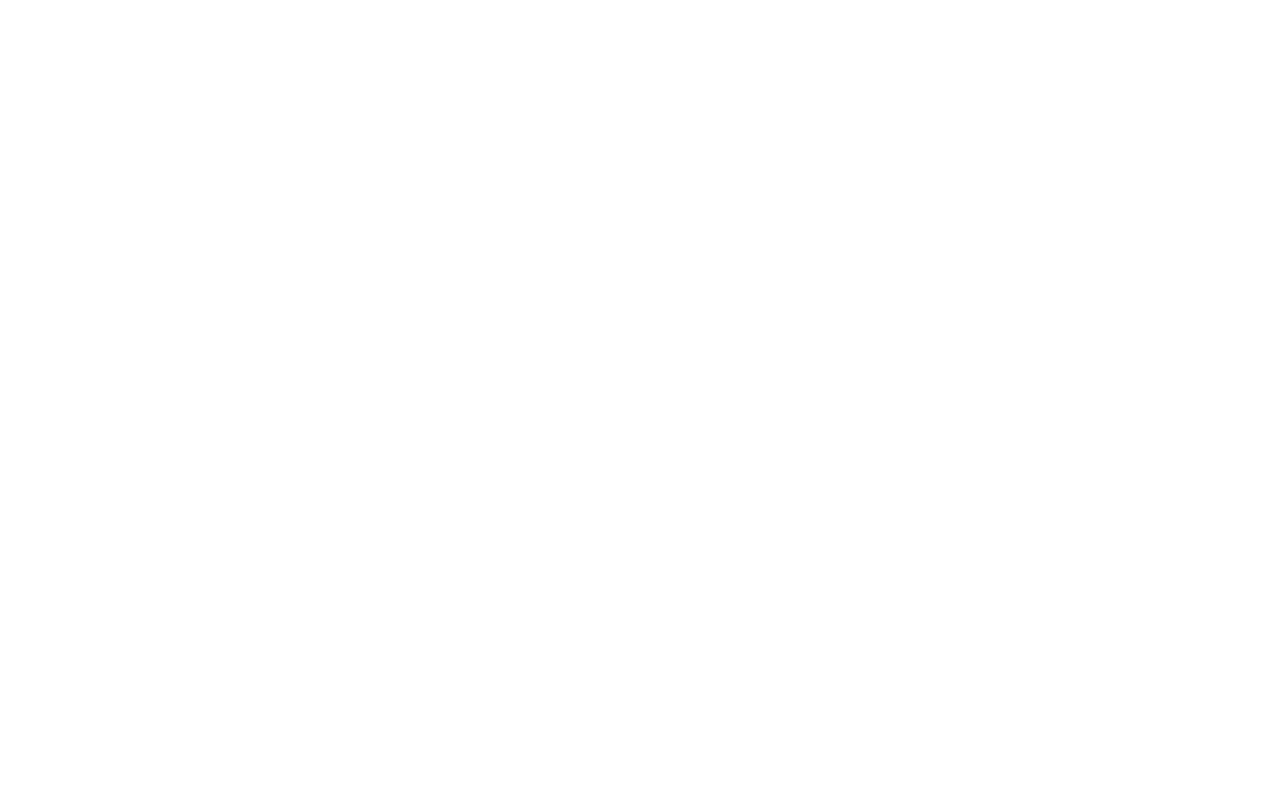
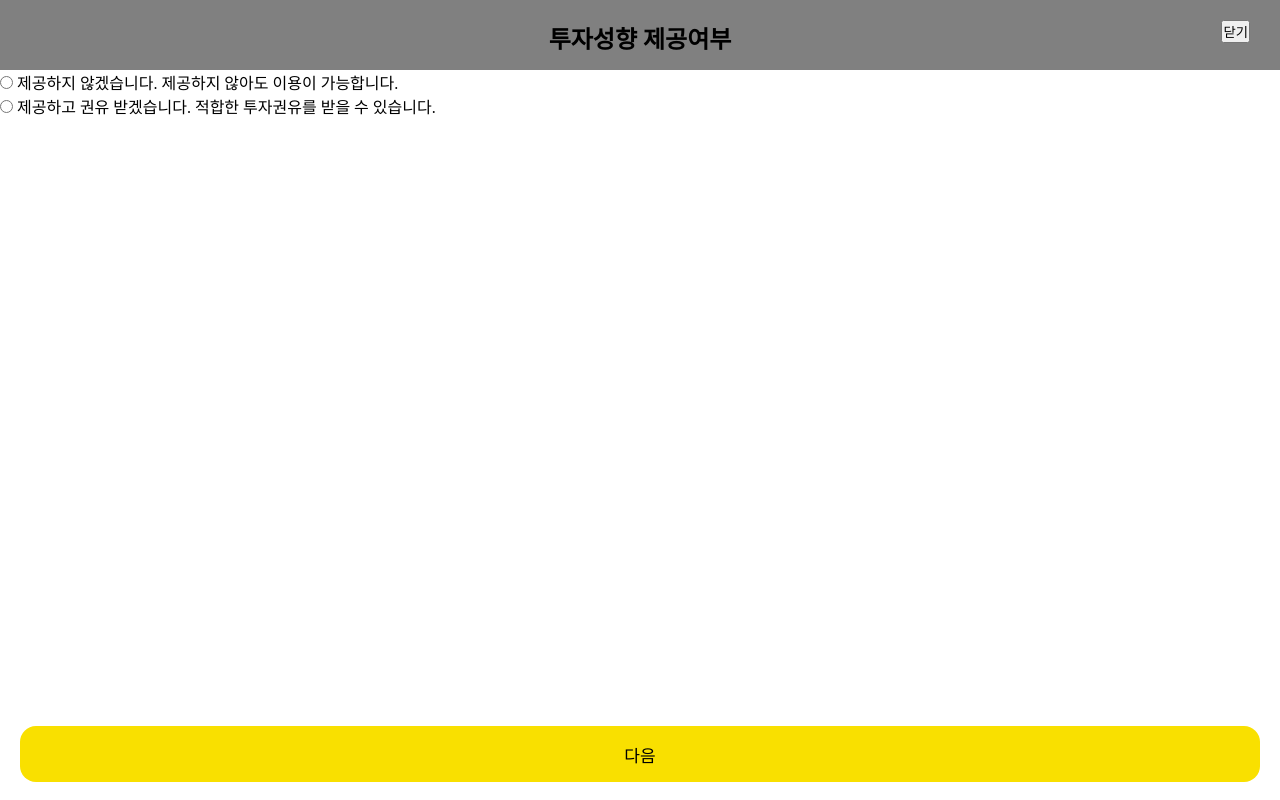
Before and after one commit to krim45/mts-practice, a Vue app: page /terms/research in a window 1280 px wide. Built offline with nearby package versions, Linux system fonts and the light colour scheme.

Commit message:
feat: research & login

```diff
--- a/src/components/ModalYesOrNo.vue
+++ b/src/components/ModalYesOrNo.vue
@@ -1,6 +1,6 @@
 <template>
   <div
-    v-if="this.$store.state[`modalCase${option.type}`]"
+    v-if="this.$store.state.modalCase"
     class="container"
     @click.self="closeModal"
   >
@@ -31,7 +31,6 @@
   methods: {
     closeModal() {
       this.$store.commit("setModalCase", {
-        type: this.option.type,
         data: false,
       });
     },
--- a/src/store.js
+++ b/src/store.js
@@ -8,10 +8,12 @@
     login: false,
     kakaoAccount: false,
     otherAccount: false,
-    modalCase01: false,
-    modalCase02: false,
+    modalCase: false,
   },
   mutations: {
+    setLogin(state, payload) {
+      state.login = payload.data;
+    },
     setKakaoAccount(state, payload) {
       state.kakaoAccount = payload.data;
     },
@@ -19,7 +21,7 @@
       state.otherAccount = payload.data;
     },
     setModalCase(state, payload) {
-      state[`modalCase${payload.type}`] = payload.data;
+      state.modalCase = payload.data;
     },
   },
   actions: {},
--- a/src/views/Home.vue
+++ b/src/views/Home.vue
@@ -20,7 +20,22 @@
   components: { Navigations, TheContainer, List, ModalYesOrNo },
   data() {
     return {
-      menus: [
+      menus: this.$store.state.login
+        ? [
+            {
+              content: "주식 검색",
+              click: () => this.$router.push("/search"),
+            },
+            {
+              content: "주문내역",
+              click: () => this.$router.push("/search"),
+            },
+            {
+              content: "이체내역",
+              click: () => this.$router.push("/search"),
+            },
+          ]
+        : [
             {
               content: "주식 검색",
               click: () => this.$router.push("/search"),
@@ -34,7 +49,6 @@
                 }
                 // 없으면 모달
                 this.$store.commit("setModalCase", {
-              type: "01",
                   data: true,
                 });
               },
--- a/src/views/terms/Research.vue
+++ b/src/views/terms/Research.vue
@@ -1,9 +1,52 @@
 <template>
-  <div></div>
+  <TheContainer :option="headerOption">
+    <form @submit.prevent="onSubmit">
+      <ul>
+        <li v-for="(item, idx) in list" :key="idx">
+          <label>
+            <input type="radio" name="investment" />
+            {{ item.content }}
+            <span>{{ item.small }}</span>
+          </label>
+        </li>
+      </ul>
+      <FixedButton>다음</FixedButton>
+    </form>
+  </TheContainer>
 </template>
 
 <script>
-export default {};
+import FixedButton from "../../components/FixedButton.vue";
+import TheContainer from "../../layouts/TheContainer.vue";
+export default {
+  components: { TheContainer, FixedButton },
+  data() {
+    return {
+      headerOption: {
+        title: "투자성향 제공여부",
+        content: "닫기",
+      },
+      list: [
+        {
+          content: "제공하지 않겠습니다.",
+          small: "제공하지 않아도 이용이 가능합니다.",
+        },
+        {
+          content: "제공하고 권유 받겠습니다.",
+          small: "적합한 투자권유를 받을 수 있습니다.",
+        },
+      ],
+    };
+  },
+  methods: {
+    onSubmit() {
+      // 로그인 처리 필요
+      this.$store.commit("setLogin", { data: true });
+      console.log(this.$store.state.login);
+      this.$router.push("/");
+    },
+  },
+};
 </script>
 
 <style>
```
Lines whose indentation alone changed are shown as unchanged.
